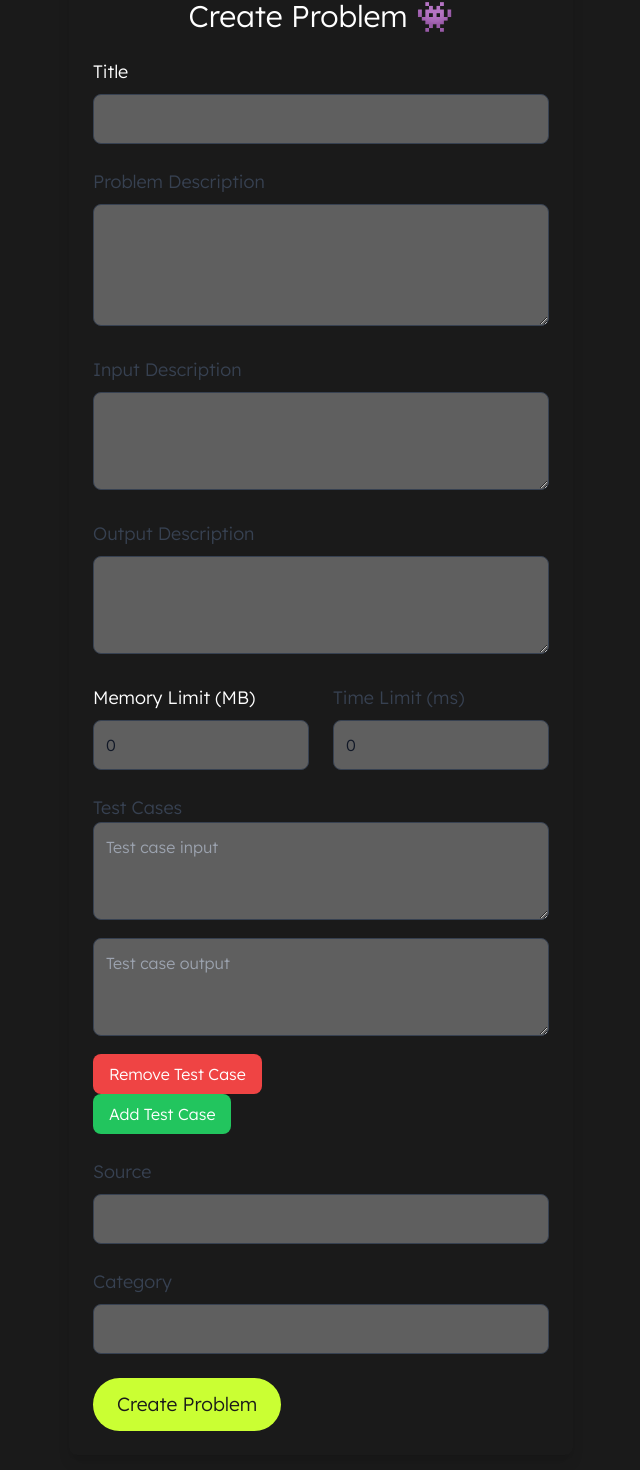
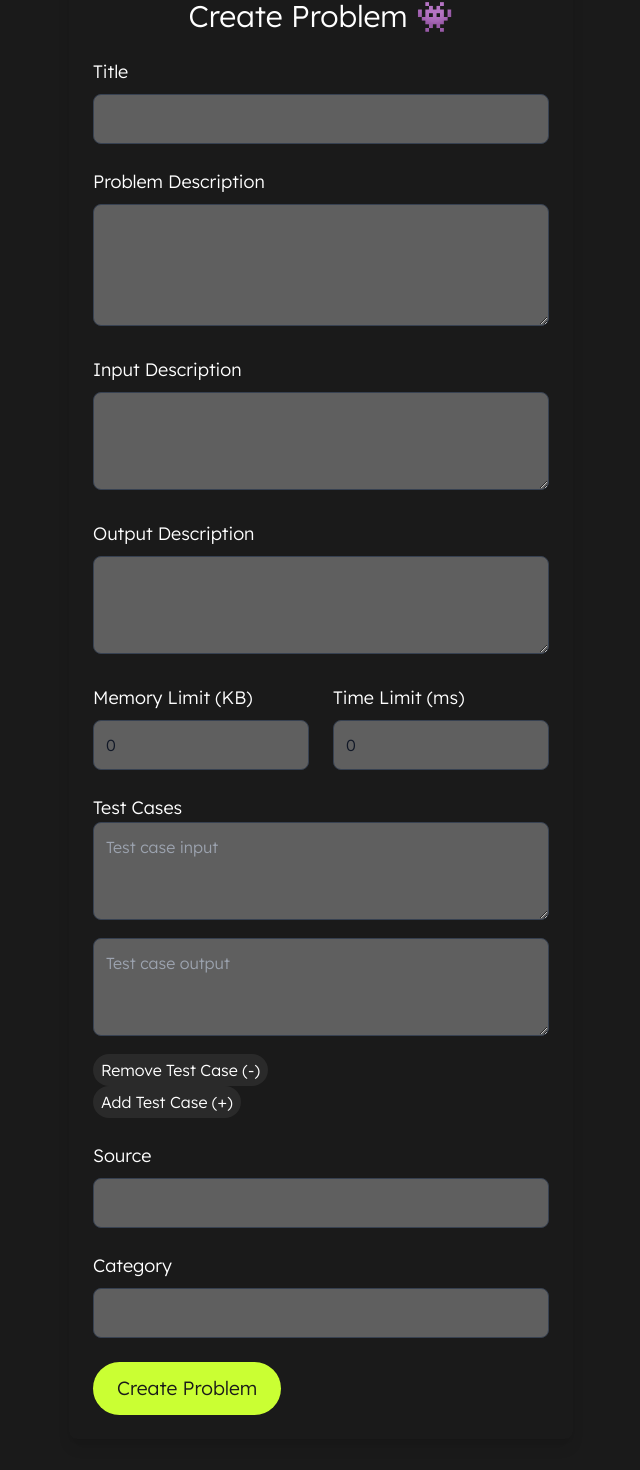
Before and after one commit to Hantorism/leita-client, a React (Create React App) app: page /create-problem in a window 1280 px wide. Shown: the part 194-1664 px from the top of the page, without its empty margins (319-959 px from the left). Built offline with nearby package versions, Linux system fonts and the light colour scheme; no server answers; a small style sheet from the web is missing; a web font is replaced by a local one.

Commit message:
design: 추가 삭제 버튼 디자인

```diff
--- a/src/components/common/CreateProblem.tsx
+++ b/src/components/common/CreateProblem.tsx
@@ -60,7 +60,7 @@ const CreateProblem = () => {
                 </div>
 
                 <div>
-                    <label className="block text-lg font-medium text-gray-700">Problem Description</label>
+                    <label className="block text-lg font-medium text-white">Problem Description</label>
                     <textarea
                         value={description.problem}
                         onChange={(e) => setDescription({ ...description, problem: e.target.value })}
@@ -71,7 +71,7 @@ const CreateProblem = () => {
                 </div>
 
                 <div>
-                    <label className="block text-lg font-medium text-gray-700">Input Description</label>
+                    <label className="block text-lg font-medium text-white">Input Description</label>
                     <textarea
                         value={description.input}
                         onChange={(e) => setDescription({ ...description, input: e.target.value })}
@@ -82,7 +82,7 @@ const CreateProblem = () => {
                 </div>
 
                 <div>
-                    <label className="block text-lg font-medium text-gray-700">Output Description</label>
+                    <label className="block text-lg font-medium text-white">Output Description</label>
                     <textarea
                         value={description.output}
                         onChange={(e) => setDescription({ ...description, output: e.target.value })}
@@ -94,7 +94,7 @@ const CreateProblem = () => {
 
                 <div className="grid grid-cols-2 gap-6">
                     <div>
-                        <label className="block text-lg font-medium text-white">Memory Limit (MB)</label>
+                        <label className="block text-lg font-medium text-white">Memory Limit (KB)</label>
                         <input
                             type="number"
                             value={limit.memory}
@@ -105,7 +105,7 @@ const CreateProblem = () => {
                     </div>
 
                     <div>
-                        <label className="block text-lg font-medium text-gray-700">Time Limit (ms)</label>
+                        <label className="block text-lg font-medium text-white">Time Limit (ms)</label>
                         <input
                             type="number"
                             value={limit.time}
@@ -117,7 +117,7 @@ const CreateProblem = () => {
                 </div>
 
                 <div>
-                    <label className="block text-lg font-medium text-gray-700">Test Cases</label>
+                    <label className="block text-lg font-medium text-white">Test Cases</label>
                     {testCases.map((testCase, index) => (
                         <div key={index} className="space-y-3">
                             <div>
@@ -150,14 +150,16 @@ const CreateProblem = () => {
                                     rows={3}
                                 />
                             </div>
+
                             <button
                                 type="button"
                                 onClick={() =>
                                     setTestCases(testCases.filter((_, i) => i !== index))
                                 }
-                                className="bg-red-500 text-white py-2 px-4 rounded-lg hover:bg-red-600"
+                                className="px-2 py-1 rounded-full transition bg-[#2A2A2A] text-white
+                                hover:text-[#CAFF33]  hover:bg-opacity-0 "
                             >
-                                Remove Test Case
+                                Remove Test Case (-)
                             </button>
                         </div>
                     ))}
@@ -166,14 +168,15 @@ const CreateProblem = () => {
                         onClick={() =>
                             setTestCases([...testCases, { input: "", output: "" }])
                         }
-                        className="bg-green-500 text-white py-2 px-4 rounded-lg hover:bg-green-600"
+                        className=" px-2 py-1 rounded-full transition bg-[#2A2A2A] text-white
+                              hover:text-[#CAFF33]  hover:bg-opacity-0 "
                     >
-                        Add Test Case
+                        Add Test Case (+)
                     </button>
                 </div>
 
                 <div>
-                    <label className="block text-lg font-medium text-gray-700">Source</label>
+                    <label className="block text-lg font-medium text-white">Source</label>
                     <input
                         type="text"
                         value={source}
@@ -183,7 +186,7 @@ const CreateProblem = () => {
                 </div>
 
                 <div>
-                    <label className="block text-lg font-medium text-gray-700">Category</label>
+                    <label className="block text-lg font-medium text-white">Category</label>
                     <input
                         type="text"
                         value={category[0]}
```
